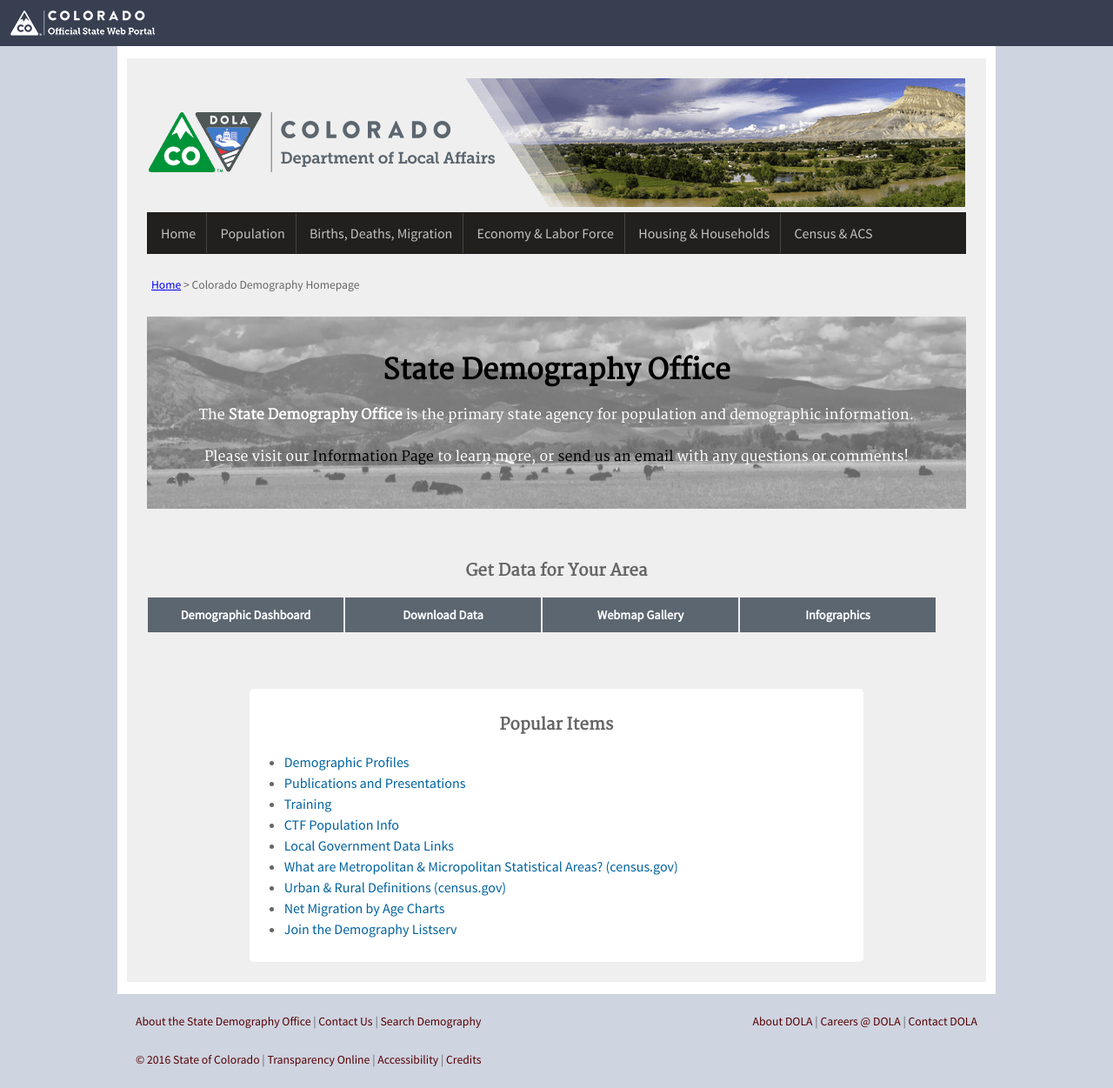
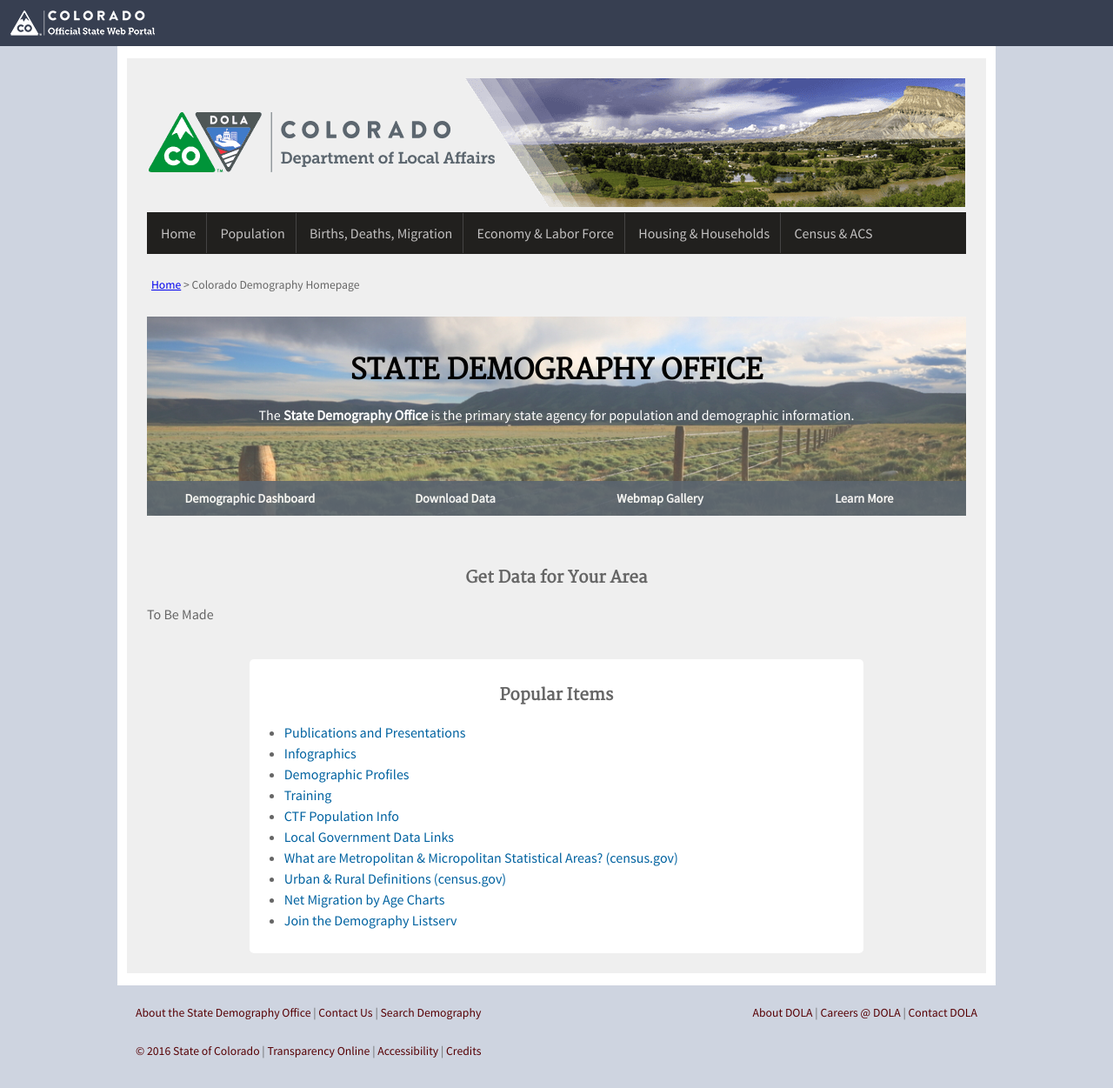
Before and after one commit to TBleess/Website_New, a Jekyll site: the page built from pages/0_Homepage_and_Footer_Links/index.md, in a window 1280 px wide. Shown: the whole page at 87% size. Built offline with Jekyll 4.4.1, drawn with Linux system fonts in a browser that asks for light colours.

Commit message:
draft homepage sans app

```diff
--- a/_includes/_homepageHeader.html
+++ b/_includes/_homepageHeader.html
@@ -5,12 +5,12 @@
 }
 
 .sdo-block{
-    background-image: url(assets/img/homepage1s.jpg);
+    background-image: url(assets/img/homepage1.jpg);
     background-size:cover;
     background-repeat:no-repeat;
     display: block;
     color: White !important;
-    font-family: "Merriweather";
+    font-family: "Source_Sans_Pro";
     /*opacity:.5;*/
     /*max-width:50%;*/
     /*max-height: 10%;*/
@@ -21,14 +21,18 @@
 
 <section class="sdo-block">
 
-<h1 class="center" style="color:black;font-size:200%;"> State Demography Office </h1>
+<h1 class="center" style="color: black;font-size:200%; text-transform: uppercase;"> State Demography Office </h1>
 
 
 <p class="center">The <b>State Demography Office </b> is the primary state agency for population and demographic information.
-<br>
-<br>
-Please visit our <a href="https://demography.dola.colorado.gov/information/#about-the-state-demography-office" style="color:black;">Information Page</a> to learn more, or <a href="https://demography.dola.colorado.gov/contact/#contact-us" style="color:black;">send us an email</a> with any questions or comments! </p>
+
+<!--Please visit our <a href="https://demography.dola.colorado.gov/information/#about-the-state-demography-office" style="color:rgb(208,210,211);">Information Page</a> to learn more, or <a href="https://demography.dola.colorado.gov/contact/#contact-us" style="color:rgb(208,210,211);">send us an email</a> with any questions or comments! -->
+</p>
 <br>
 <br>
 <br>
+<!--<h2 class="center" style="color: white; text-decoration: underline">Quick Links</h2>-->
+<div class="center">
+{% include _ourData.html %}
+</div>
 </section>
--- a/_includes/_ourData.html
+++ b/_includes/_ourData.html
@@ -2,26 +2,28 @@
 
 .databutton {
   font-size: 90%;
-  color: white;
+  color: #efefef;
     text-decoration: none;
 
   top: 0px;
   /*margin-top: -20px;*/
-  width: 225px;
+  width: 245px;
   height: 40px;
-  right: 30px;
+  right: 0px;
+  left:20px;
     display: table-cell;
     cursor: pointer;
     font-weight: bold;
     background-color: rgb(92,102,112);
     vertical-align: middle;
     line-height: 26px;
-  /*margin-right: 2px;*/
+
   text-align: center;
-  border: .25px solid #efefef;
+  /*border: .25px solid black;*/
+  opacity: .9;
   /*border-radius: 5px;*/
 }
-
+  /*efefef*/
 .databutton:hover{
   background-color: grey;
   text-decoration: none;
@@ -34,4 +36,4 @@
 <a href="https://gis.dola.colorado.gov/demographic_dashboard/" class= "databutton" style="color: white;">Demographic Dashboard</a>
 <a href="https://demography.dola.colorado.gov/data/" class= "databutton" style="color: white;">Download Data</a>
 <a href="https://demography.dola.colorado.gov/gis/map-gallery/" class= "databutton" style="color: white;">Webmap Gallery</a>
-<a href="https://demography.dola.colorado.gov/demography/infographics/#infographics" class= "databutton" style="color: white;">Infographics</a>
+<a href="https://demography.dola.colorado.gov/information/#about-the-state-demography-office" class= "databutton" style="color: white;">Learn More</a>
--- a/pages/0_Homepage_and_Footer_Links/index.md
+++ b/pages/0_Homepage_and_Footer_Links/index.md
@@ -11,7 +11,7 @@
 <br>
 <h3 class="center"> Get Data for Your Area</h3>
 
-{% include _ourData.html %}
+To Be Made
 <br>
 <br>
 
```
Also changed, not shown: _data/infobox.yml (+4 -4 lines), assets/img/homepage1.jpg (added), assets/img/homepage1s.jpg (deleted).
